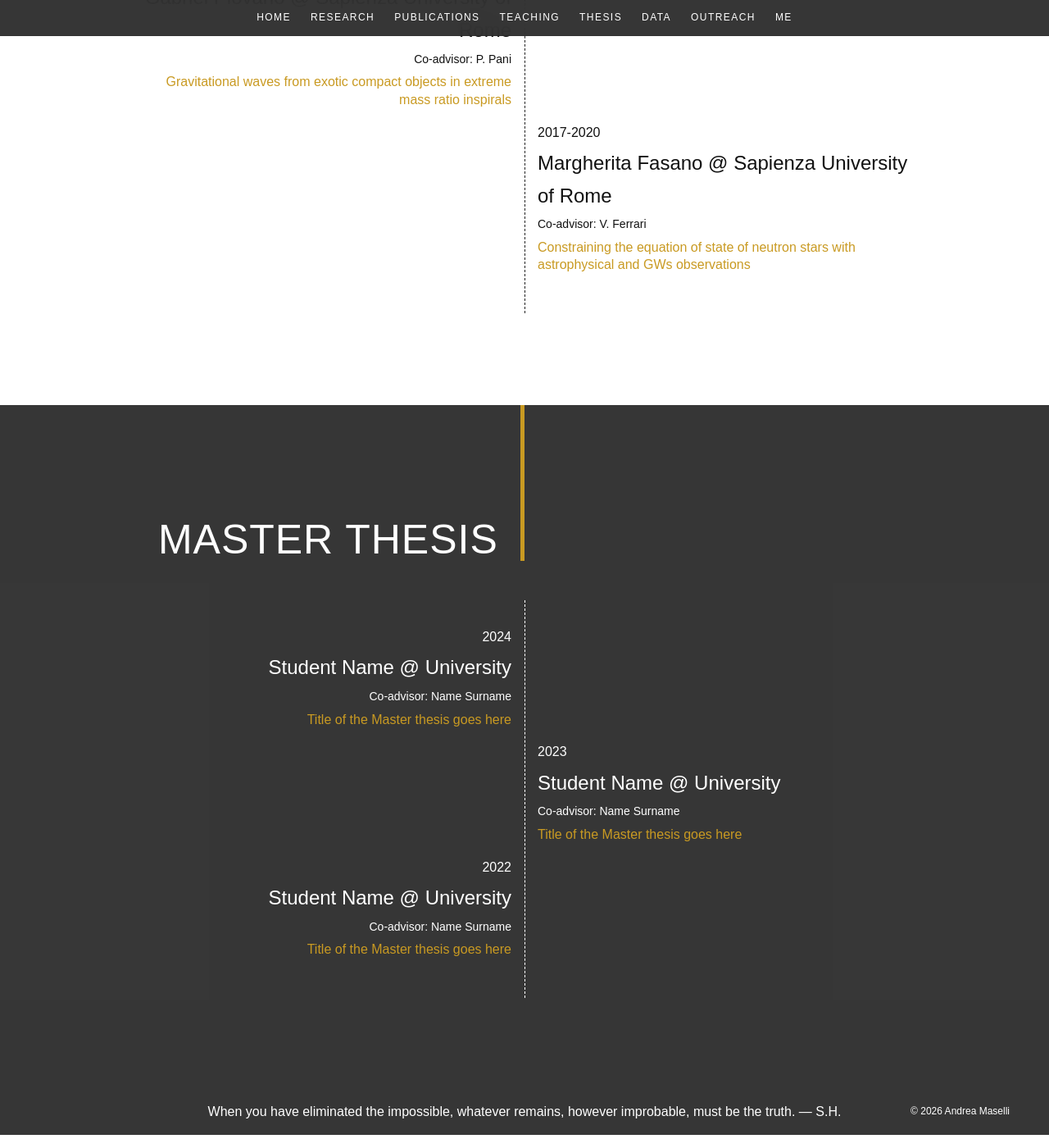
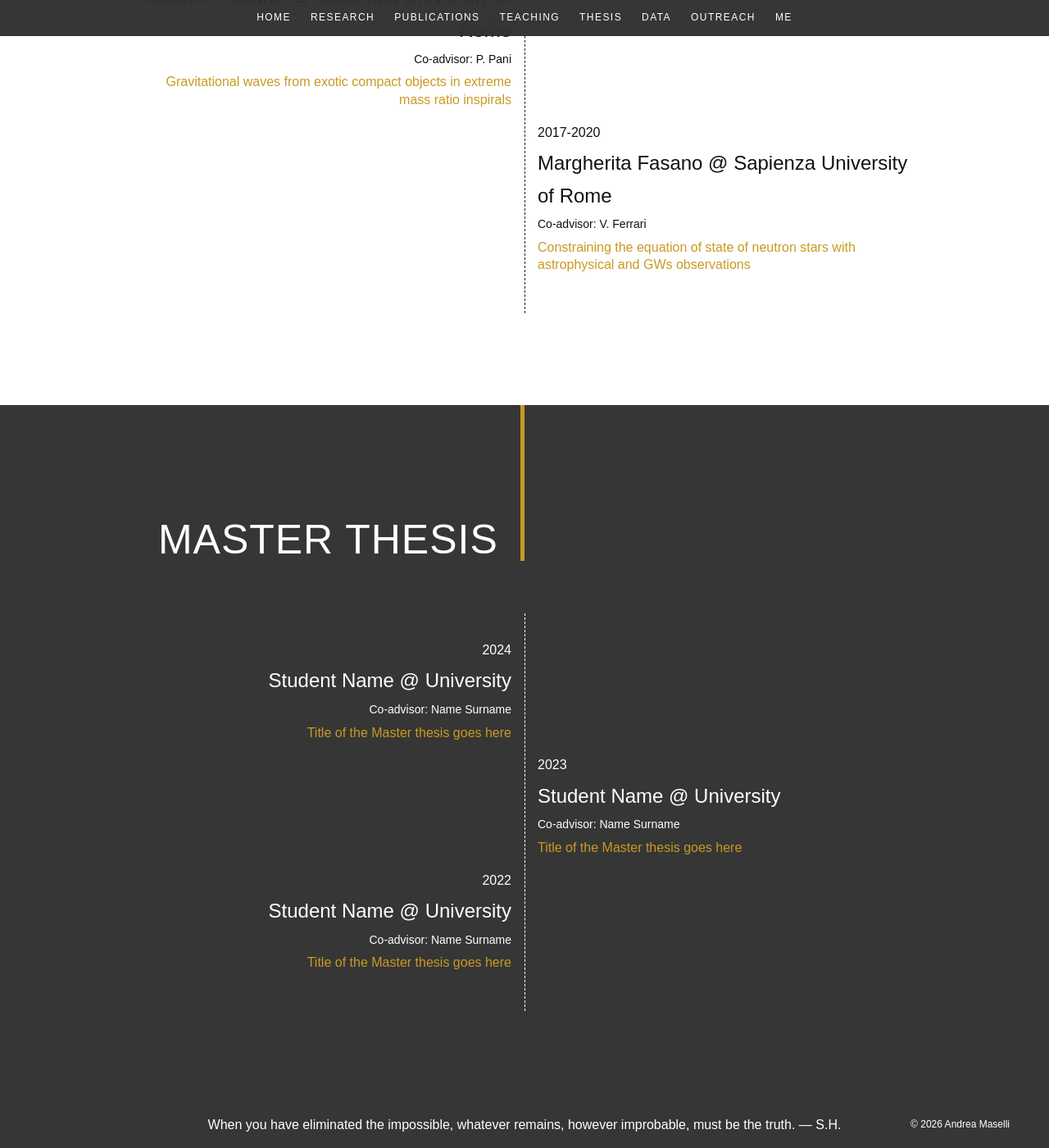
Before and after one commit to masellia/andreamaselli.github.io, a Jekyll site: the page built from pages/thesis.md, in a window 1280 px wide and 1400 px high, scrolled down 1830 px. Shown: the whole window at 82% size. Built offline with Jekyll 4.4.1, drawn with Linux system fonts in a browser that asks for light colours; some web fonts are replaced.

Commit message:
thesis page

```diff
--- a/assets/css/main.css
+++ b/assets/css/main.css
@@ -692,7 +692,7 @@
 .master-thesis-section {
   background: rgba(44,44,44,0.95);
   padding: 0rem 0 7rem;
-  margin-top: 5rem;
+  margin-top: 4rem;
 }
 
 .master-header {
@@ -700,7 +700,7 @@
   display: flex;
   justify-content: flex-end;
   align-items: flex-end;
-  margin-bottom: 3rem;
+  margin-bottom: 4rem;
   padding-right: 50%;
 }
 
```
